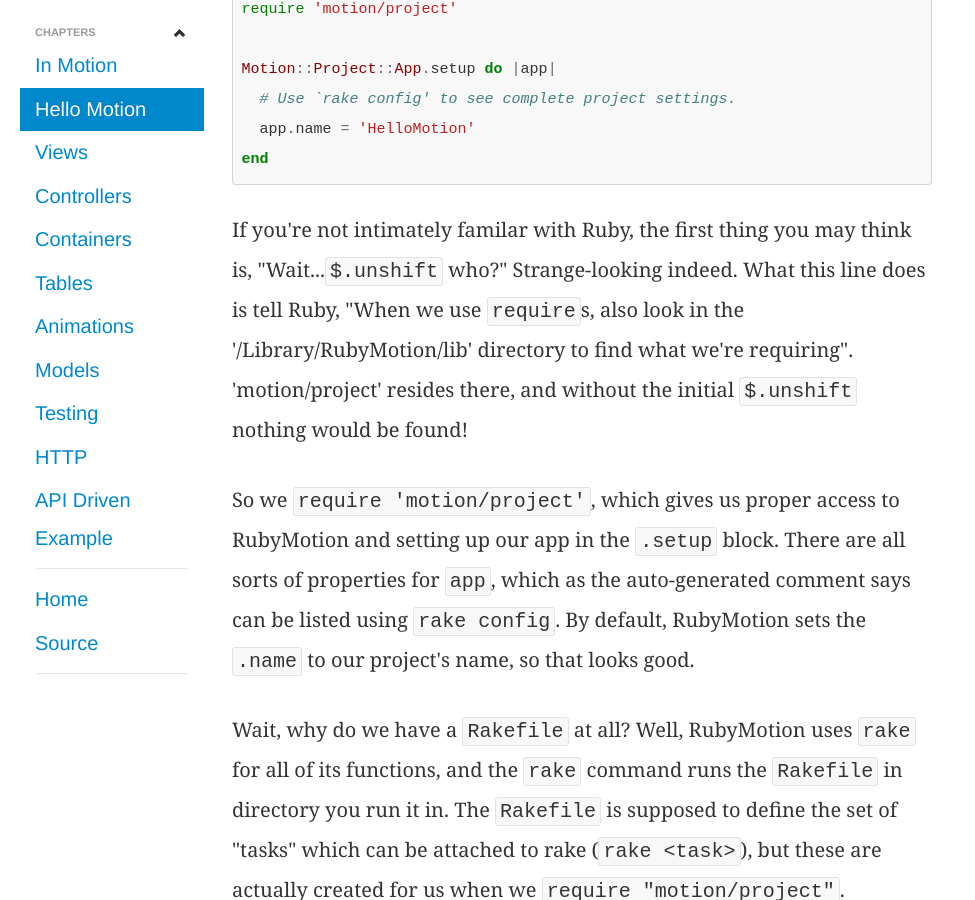
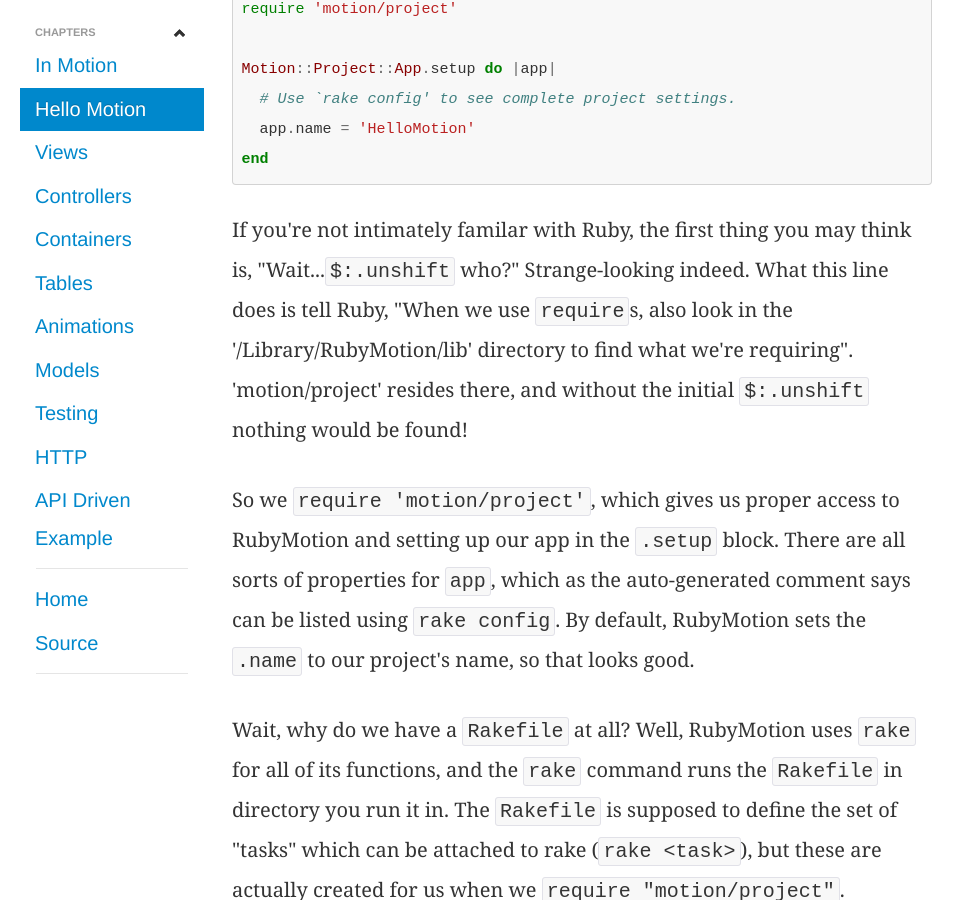
Before and after one commit to clayallsopp/rubymotion-tutorial, a Jekyll site: the page 1-hello-motion/index.html, which Jekyll copies as it is, in a window 1280 px wide and 900 px high, scrolled down 1769 px. Shown: the whole window, without its empty margins (0-975 px from the left). Built offline with Jekyll 4.4.1, drawn with Linux system fonts in a browser that asks for light colours; nearby versions of some CDN libraries; Markdown is read by kramdown in place of the engine named in the settings; comment, search, counter and statistics services are not loaded.

```diff
--- a/1-hello-motion/index.html
+++ b/1-hello-motion/index.html
@@ -1,4 +1,3 @@
-
 <!doctype html>
   <head>
     <title> Hello Motion |  RubyMotion Tutorial</title>
@@ -143,7 +142,7 @@
 </code></pre>
 </div>
 
-<p>If you&#39;re not intimately familar with Ruby, the first thing you may think is, &quot;Wait...<code>$.unshift</code> who?&quot; Strange-looking indeed. What this line does is tell Ruby, &quot;When we use <code>require</code>s, also look in the &#39;/Library/RubyMotion/lib&#39; directory to find what we&#39;re requiring&quot;. &#39;motion/project&#39; resides there, and without the initial <code>$.unshift</code> nothing would be found!</p>
+<p>If you&#39;re not intimately familar with Ruby, the first thing you may think is, &quot;Wait...<code>$:.unshift</code> who?&quot; Strange-looking indeed. What this line does is tell Ruby, &quot;When we use <code>require</code>s, also look in the &#39;/Library/RubyMotion/lib&#39; directory to find what we&#39;re requiring&quot;. &#39;motion/project&#39; resides there, and without the initial <code>$:.unshift</code> nothing would be found!</p>
 
 <p>So we <code>require &#39;motion/project&#39;</code>, which gives us proper access to RubyMotion and setting up our app in the <code>.setup</code> block. There are all sorts of properties for <code>app</code>, which as the auto-generated comment says can be listed using <code>rake config</code>. By default, RubyMotion sets the <code>.name</code> to our project&#39;s name, so that looks good.</p>
 
```
